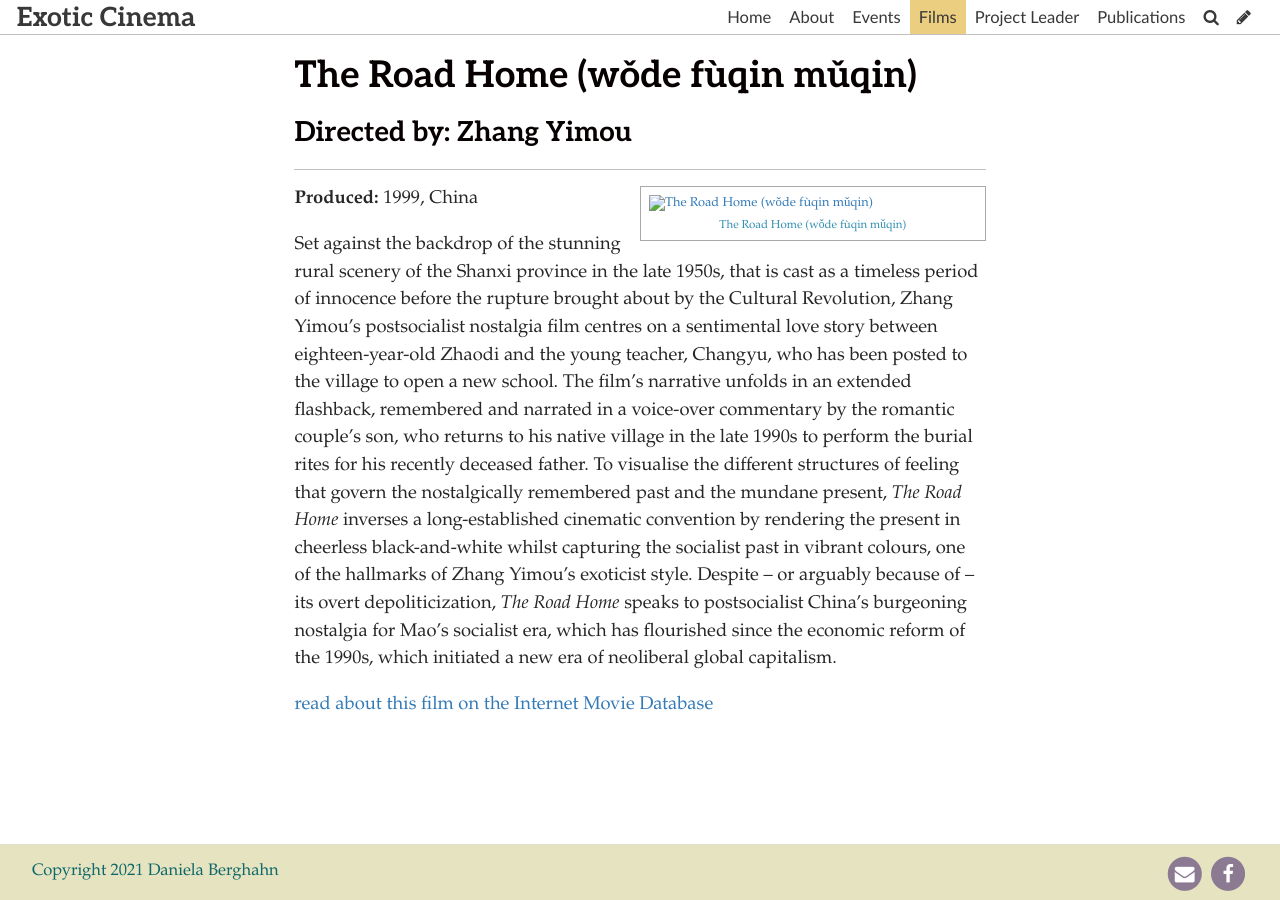
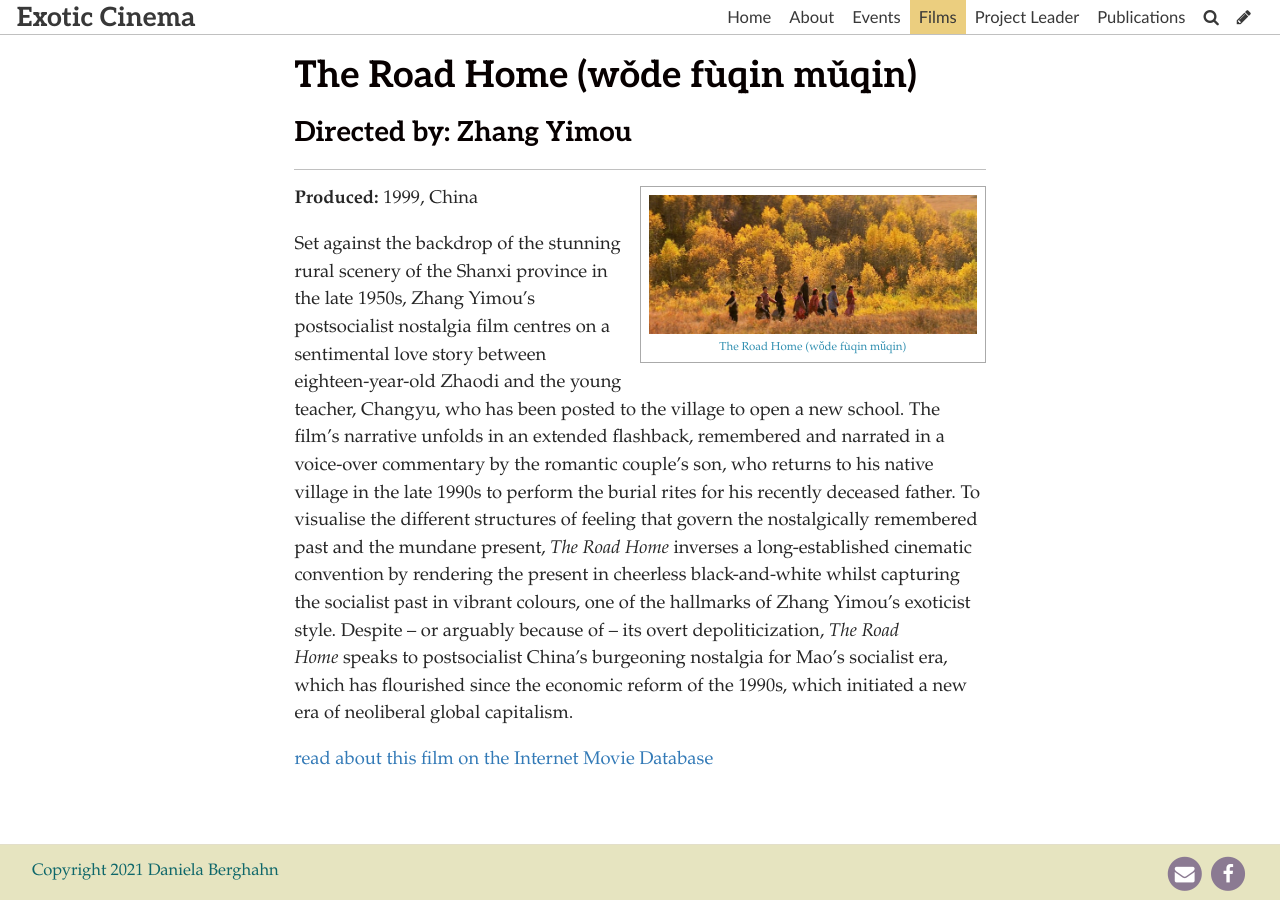
Before and after one commit to publisha/exotic-cinema, a Jekyll site: the page built from _films/the-road-home-wǒde-fùqin-mǔqin.md, in a window 1280 px wide. Built offline with Jekyll 4.4.1, drawn with Linux system fonts in a browser that asks for light colours; some web fonts are replaced.

Commit message:
Update Film “the-road-home-wǒde-fùqin-mǔqin”

```diff
--- a/_films/the-road-home-wǒde-fùqin-mǔqin.md
+++ b/_films/the-road-home-wǒde-fùqin-mǔqin.md
@@ -7,4 +7,4 @@ released: "1999, China "
 imdb: https://www.imdb.com/title/tt0235060/
 layout: film
 ---
-Set against the backdrop of the stunning rural scenery of the Shanxi province in the late 1950s, that is cast as a timeless period of innocence before the rupture brought about by the Cultural Revolution, Zhang Yimou's postsocialist nostalgia film centres on a sentimental love story between eighteen-year-old Zhaodi and the young teacher, Changyu, who has been posted to the village to open a new school. The film’s narrative unfolds in an extended flashback, remembered and narrated in a voice-over commentary by the romantic couple’s son, who returns to his native village in the late 1990s to perform the burial rites for his recently deceased father. To visualise the different structures of feeling that govern the nostalgically remembered past and the mundane present, *The Road Home* inverses a long-established cinematic convention by rendering the present in cheerless black-and-white whilst capturing the socialist past in vibrant colours, one of the hallmarks of Zhang Yimou’s exoticist style. Despite – or arguably because of – its overt depoliticization, *The Road Home* speaks to postsocialist China’s burgeoning nostalgia for Mao’s socialist era, which has flourished since the economic reform of the 1990s, which initiated a new era of neoliberal global capitalism.
+Set against the backdrop of the stunning rural scenery of the Shanxi province in the late 1950s, Zhang Yimou's postsocialist nostalgia film centres on a sentimental love story between eighteen-year-old Zhaodi and the young teacher, Changyu, who has been posted to the village to open a new school. The film’s narrative unfolds in an extended flashback, remembered and narrated in a voice-over commentary by the romantic couple’s son, who returns to his native village in the late 1990s to perform the burial rites for his recently deceased father. To visualise the different structures of feeling that govern the nostalgically remembered past and the mundane present, *The Road Home* inverses a long-established cinematic convention by rendering the present in cheerless black-and-white whilst capturing the socialist past in vibrant colours, one of the hallmarks of Zhang Yimou’s exoticist style. Despite – or arguably because of – its overt depoliticization, *The Road Home* speaks to postsocialist China’s burgeoning nostalgia for Mao’s socialist era, which has flourished since the economic reform of the 1990s, which initiated a new era of neoliberal global capitalism.
```
Also changed, not shown: uploads/theroadhome.jpeg (added).
